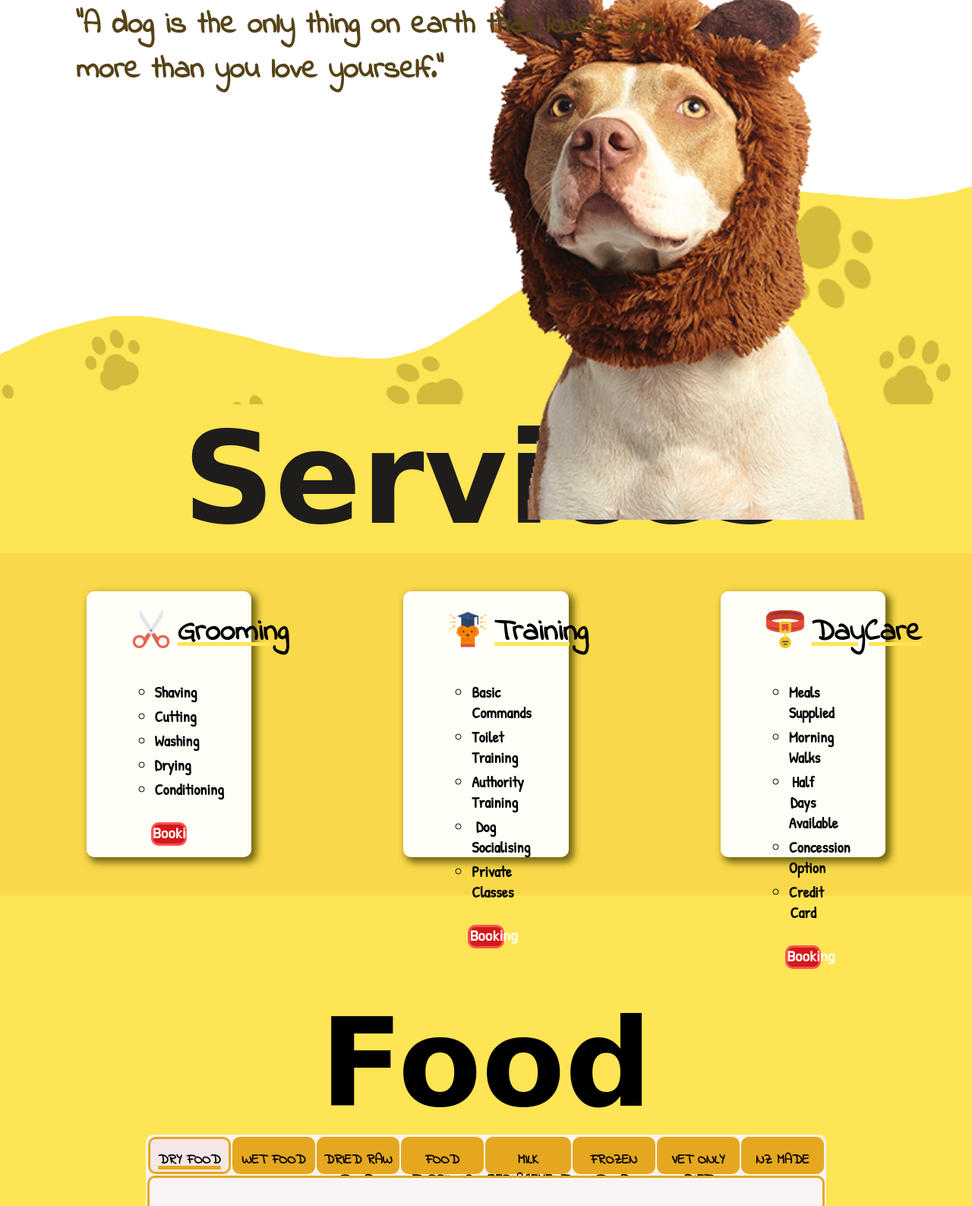
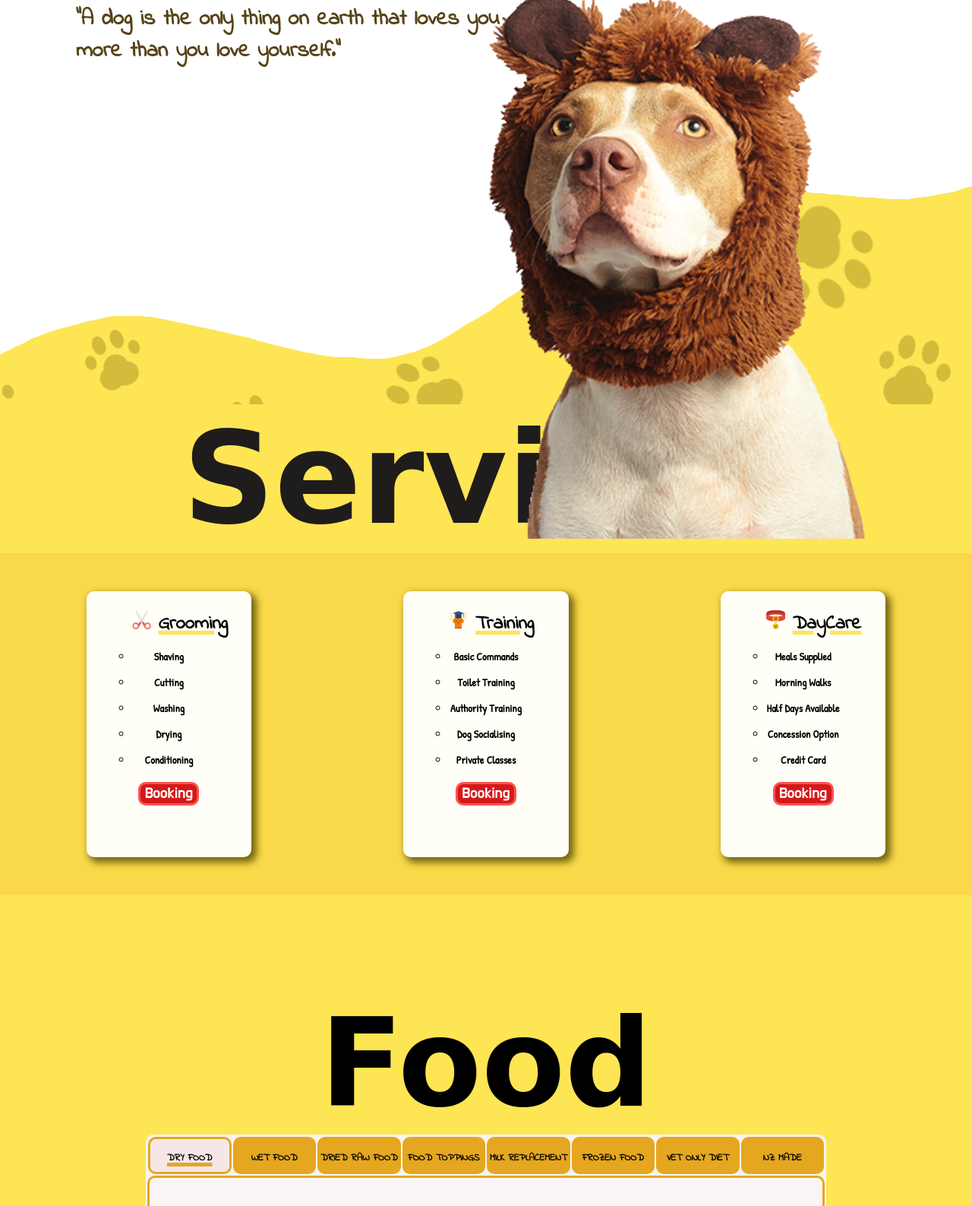
Before and after one commit to danielha97/Woof, a plain HTML site: page index.html in a window 1280 px wide. Shown: the part 316-1903 px from the top of the page at 76% size. Drawn offline with Linux system fonts and the light colour scheme; a web font is replaced by a local one.

Commit message:
media query 1340

```diff
--- a/style.css
+++ b/style.css
@@ -540,7 +540,7 @@ h4 {
 }
 .toys-section {
   padding: 5%;
-  height: 100vh;
+  height: 110vh;
   background-color: #fee554;
 }
 
@@ -827,6 +827,44 @@ h4 {
 .footer-links ul li a img:hover {
   transform: scale(1.3);
   transition: 300ms;
+}
+
+@media (max-width: 1340px) {
+  .hero-image {
+    margin-top: 15%;
+  }
+  .slogan h1 {
+    font-size: 1.8rem;
+  }
+  .service-plan ul {
+    font-size: 14px;
+    padding: 0;
+  }
+  .service-plan ul li {
+    margin-top: 15px;
+  }
+  .service-button {
+    width: 80px;
+    margin: 20px auto;
+  }
+  .service-title img {
+    width: 25px;
+    height: 25px;
+  }
+  .service-title h3 {
+    font-size: 25px;
+  }
+  .s-block {
+    width: 80%;
+    height: 65%;
+  }
+  .tab-name {
+    font-size: 13px;
+  }
+  .toy-btn {
+    margin-left: 80%;
+    margin-top: 25%;
+  }
 }
 
 @media (max-width: 1200px) {
```
Also changed, not shown: 1 other file.
